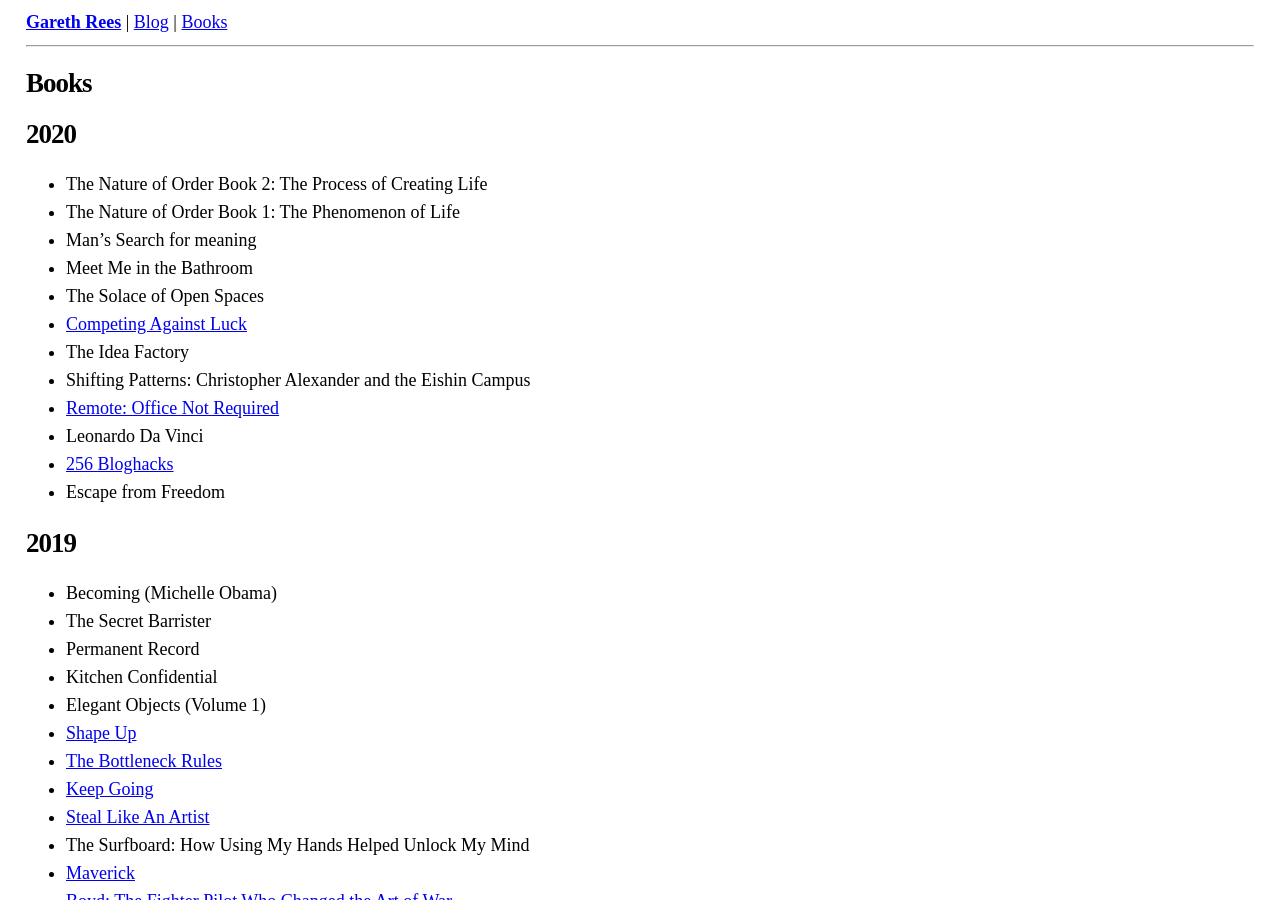
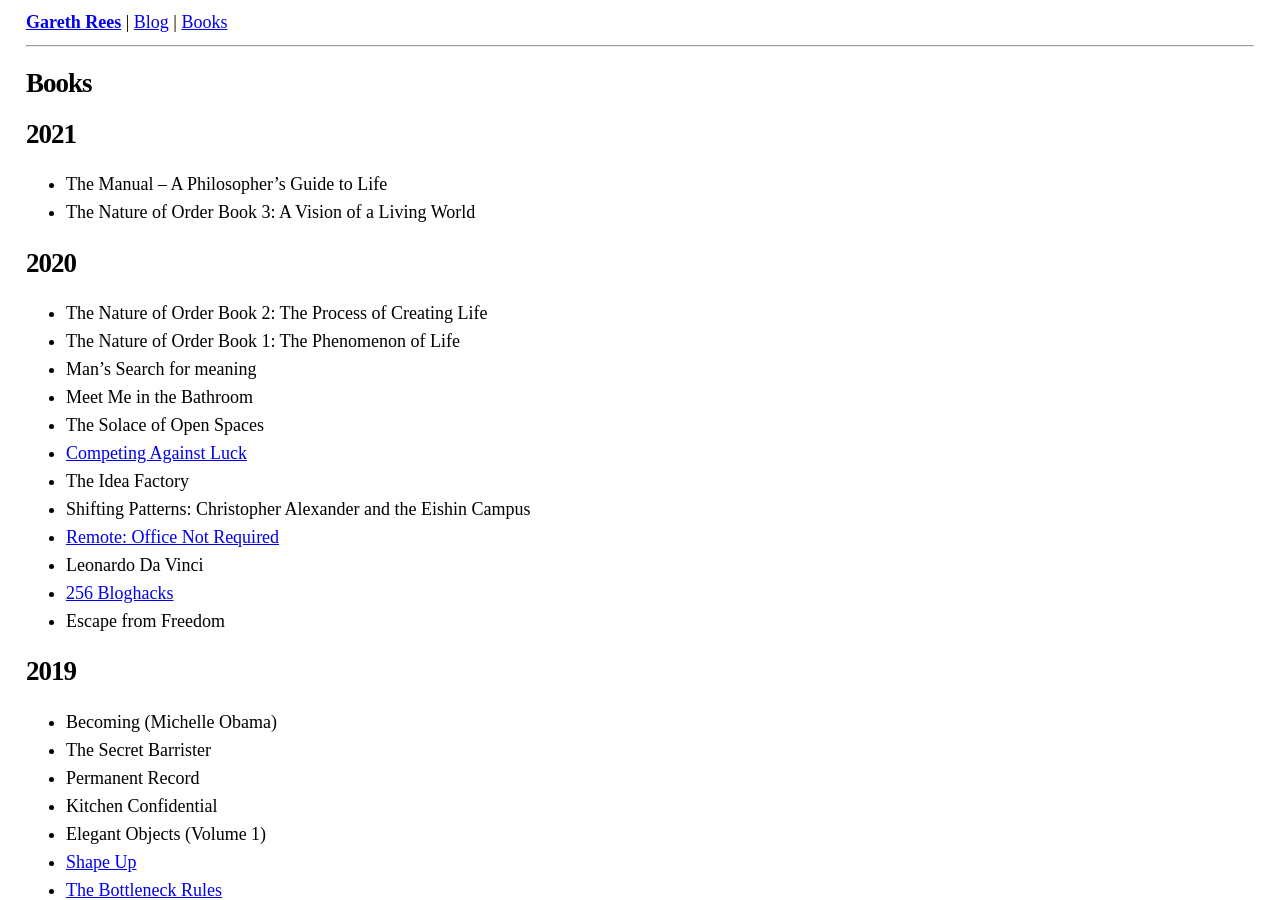
Before and after one commit to garethrees/garethrees.github.com, a Jekyll site: the page built from books.html, in a window 1280 px wide and 900 px high. Built offline with Jekyll 4.4.1, drawn with Linux system fonts in a browser that asks for light colours.

Commit message:
Update books 2021

```diff
--- a/_data/books.yml
+++ b/_data/books.yml
@@ -1,3 +1,7 @@
+2021:
+- title: "The Manual – A Philosopher’s Guide to Life"
+- title: "The Nature of Order Book 3: A Vision of a Living World"
+
 2020:
 - title: "The Nature of Order Book 2: The Process of Creating Life"
 - title: "The Nature of Order Book 1: The Phenomenon of Life"
```
